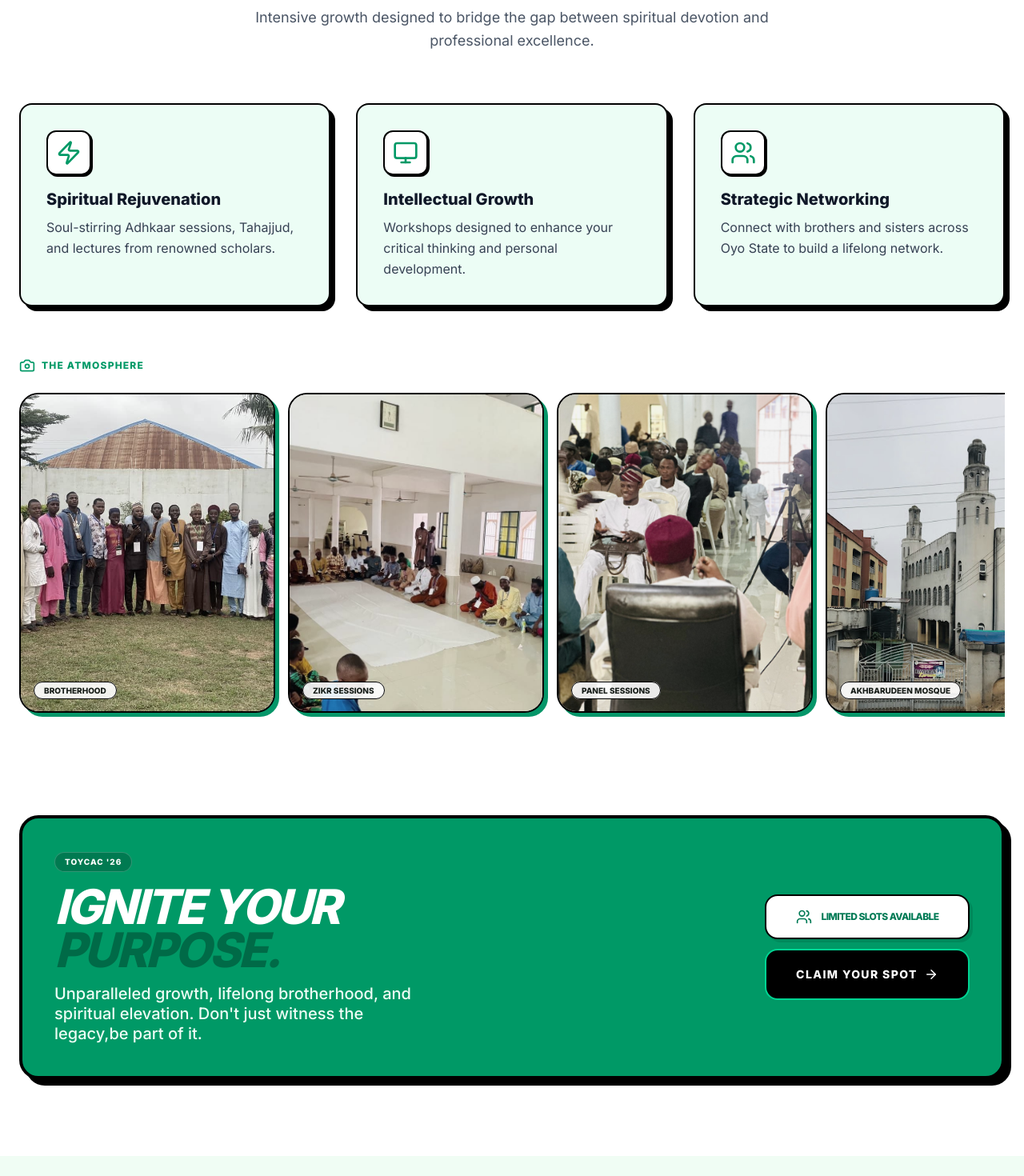
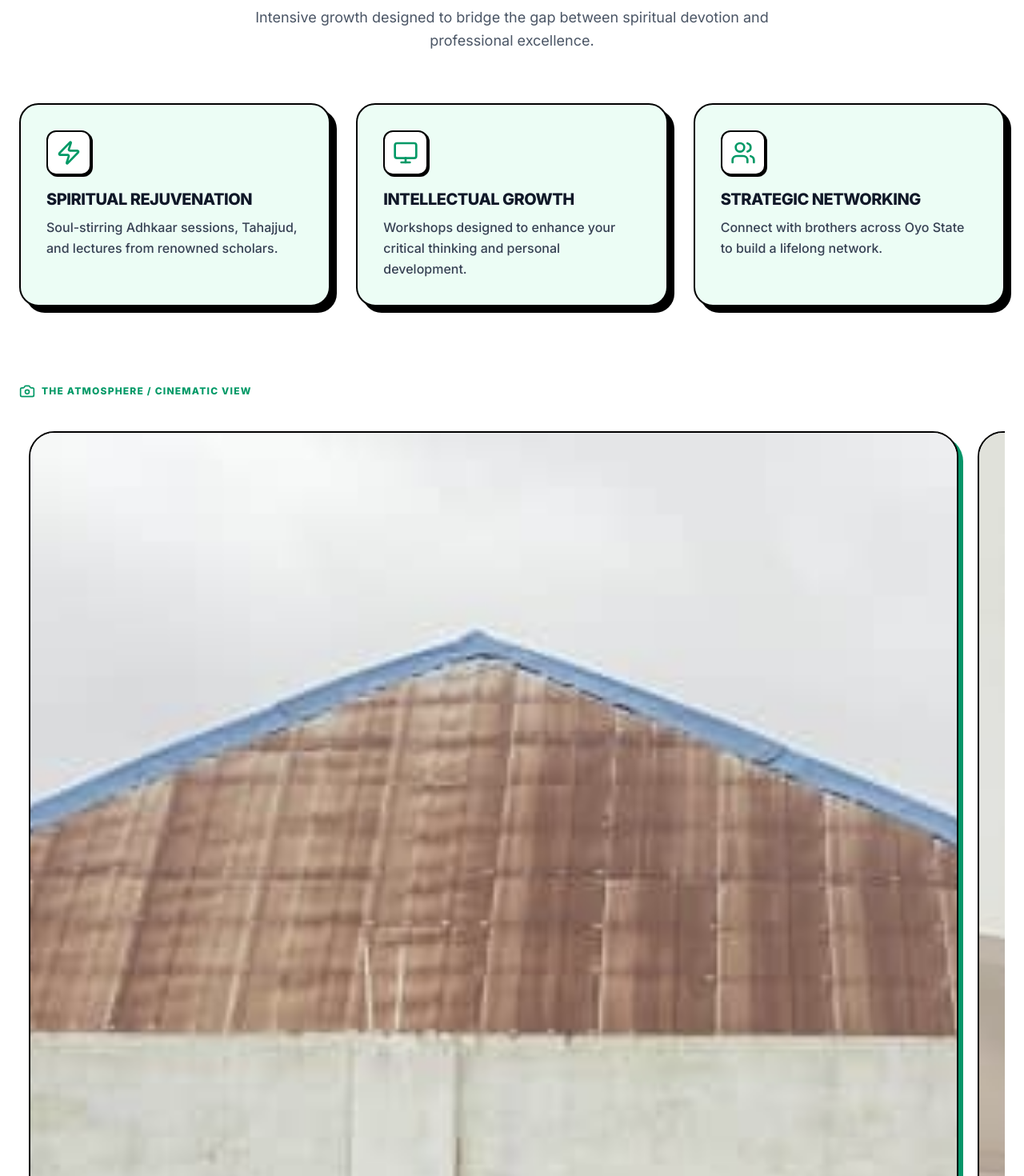
Before and after one commit to Ifetayo02/TOYCAC--26, a React (Vite) app: page / in a window 1280 px wide. Shown: the part 1040-2510 px from the top of the page at 80% size. Built offline with nearby package versions, Linux system fonts and the light colour scheme.

Commit message:
made changes

```diff
--- a/src/components/Hero.tsx
+++ b/src/components/Hero.tsx
@@ -6,7 +6,7 @@ export const Hero = () => {
   const navigate = useNavigate();
 
   return (
-    <section className="relative px-6 py-12 md:py-32 overflow-hidden bg-[#F0FDF4]">
+    <section className="relative px-6 pt-12 py-12 md:py-32 overflow-hidden bg-[#F0FDF4]">
       <div className="max-w-7xl mx-auto flex flex-col md:flex-row items-center gap-10 md:gap-16">
 
         {/* Text Content - Added 'text-center' for mobile */}
--- a/src/components/Overview.tsx
+++ b/src/components/Overview.tsx
@@ -1,12 +1,16 @@
+import React from "react";
 import { motion } from "framer-motion";
-import { Users, Calendar, MapPin, Zap, Monitor, Camera,ArrowRight } from "lucide-react";
+import { Users, Zap, Monitor, Camera, ArrowRight } from "lucide-react";
+import { useNavigate } from "react-router-dom";
+
+// Image Imports
 import imgBrotherhood from "../assets/brothers.jpg";
-import imgCompetition from "../assets/competition.jpg"
+import imgCompetition from "../assets/competition.jpg";
 import imgZikr from "../assets/Zikr.jpg";
 import imgPanel from "../assets/Panel Session.jpg";
 import imgMedical from "../assets/Medical Checkup.jpg";
 import imgMosque from "../assets/Akhbarudeen.jpg";
-import { useNavigate } from "react-router-dom";
+
 const features = [
   {
     title: "Spiritual Rejuvenation",
@@ -22,24 +26,24 @@ const features = [
   },
   {
     title: "Strategic Networking",
-    desc: "Connect with brothers and sisters across Oyo State to build a lifelong network.",
+    desc: "Connect with brothers across Oyo State to build a lifelong network.",
     icon: <Users className="w-6 h-6 md:w-8 md:h-8 text-emerald-600" />,
     color: "bg-emerald-50"
   }
 ];
 
-// Abdulqoyum: Add your image paths here
 const gallery = [
   { url: imgBrotherhood, label: "Brotherhood" },
   { url: imgZikr, label: "Zikr Sessions" },
   { url: imgPanel, label: "Panel Sessions" },
   { url: imgMosque, label: "Akhbarudeen Mosque" },
-   { url: imgCompetition, label: "Quranic & Islamic Competition" },
-    { url: imgMedical, label: "Free Medical Checkup" }
+  { url: imgCompetition, label: "Quranic Competition" },
+  { url: imgMedical, label: "Medical Checkup" }
 ];
 
 export const Overview = () => {
   const navigate = useNavigate();
+
   return (
     <section id="overview" className="py-12 md:py-24 px-0 md:px-6 bg-white overflow-hidden">
       <div className="max-w-7xl mx-auto px-4 md:px-0">
@@ -50,7 +54,7 @@ export const Overview = () => {
             initial={{ opacity: 0, y: 20 }}
             whileInView={{ opacity: 1, y: 0 }}
             viewport={{ once: true }}
-            className="text-3xl md:text-5xl font-black text-gray-900 mb-3"
+            className="text-3xl md:text-5xl font-black text-gray-900 mb-3 uppercase italic"
           >
             What to Expect at <span className="text-emerald-600">TOYCAC '26</span>
           </motion.h2>
@@ -60,91 +64,81 @@ export const Overview = () => {
           </p>
         </div>
 
-        {/* Features Grid */}
-        <div className="grid grid-cols-1 md:grid-cols-3 gap-6 md:gap-8 mb-12 md:mb-16">
+        {/* Features Grid - Staggered Animation */}
+        <div className="grid grid-cols-1 md:grid-cols-3 gap-6 md:gap-8 mb-16 md:mb-24">
           {features.map((f, i) => (
             <motion.div
               key={i}
-              initial={{ opacity: 0, y: 20 }}
+              initial={{ opacity: 0, y: 30 }}
               whileInView={{ opacity: 1, y: 0 }}
               viewport={{ once: true }}
-              className={`p-6 md:p-8 border-2 border-black rounded-2xl shadow-[4px_4px_0px_0px_rgba(0,0,0,1)] md:shadow-[6px_6px_0px_0px_rgba(0,0,0,1)] ${f.color}`}
+              transition={{ delay: i * 0.1 }}
+              className={`p-6 md:p-8 border-2 border-black rounded-3xl shadow-[4px_4px_0px_0px_rgba(0,0,0,1)] md:shadow-[8px_8px_0px_0px_rgba(0,0,0,1)] ${f.color}`}
             >
               <div className="mb-4 bg-white border-2 border-black w-12 h-12 md:w-14 md:h-14 rounded-xl flex items-center justify-center shadow-[2px_2px_0px_0px_rgba(0,0,0,1)]">
                 {f.icon}
               </div>
-              <h3 className="text-lg md:text-xl font-black text-gray-900 mb-2">{f.title}</h3>
-              <p className="text-sm md:text-base text-gray-700 leading-relaxed">{f.desc}</p>
+              <h3 className="text-lg md:text-xl font-black text-gray-900 mb-2 uppercase tracking-tight">{f.title}</h3>
+              <p className="text-sm md:text-base text-gray-700 leading-relaxed font-medium">{f.desc}</p>
             </motion.div>
           ))}
         </div>
 
-        {/* --- TRENDY CAROUSEL SECTION --- */}
-        <div className="mb-16 md:mb-24">
+        {/* --- PERFORMANCE-OPTIMIZED MARQUEE GALLERY --- */}
+        <div className="mb-16 md:mb-24 overflow-hidden">
           <div className="flex items-center gap-2 mb-6 px-4 md:px-0">
             <Camera className="text-emerald-600 w-5 h-5" />
-            <span className="font-black uppercase tracking-widest text-xs text-emerald-600">The Atmosphere</span>
+            <span className="font-black uppercase tracking-widest text-[10px] md:text-xs text-emerald-600">The Atmosphere / Cinematic View</span>
           </div>
 
-          {/* Horizontal Scroll Snap Container */}
-          <div className="flex gap-4 overflow-x-auto pb-8 px-4 md:px-0 snap-x snap-mandatory scrollbar-hide">
-            {gallery.map((img, idx) => (
+          <div className="relative flex overflow-x-hidden group">
+            <div className="flex py-4 whitespace-nowrap animate-marquee group-hover:[animation-play-state:paused]  min-w-max">
+              {[...gallery, ...gallery].map((img, idx) => (
                 <motion.div
                   key={idx}
-                className="min-w-[260px] md:min-w-[320px] aspect-[4/5] bg-gray-100 rounded-3xl overflow-hidden border-2 border-black shadow-[5px_5px_0px_0px_rgba(5,150,105,1)] snap-center relative group"
-                whileTap={{ scale: 0.98 }}
+                  className="inline-block mx-3 min-w-[260px] md:min-w-[320px] aspect-[4/5] bg-gray-100 rounded-[2rem] overflow-hidden border-2 border-black shadow-[6px_6px_0px_0px_rgba(5,150,105,1)] relative"
+                  whileTap={{ scale: 0.96 }}
                 >
                   <img
                     src={img.url}
                     alt={img.label}
-                  className="w-full h-full object-cover grayscale-[0.3] group-hover:grayscale-0 transition-all duration-500"
+                    loading="lazy"
+                    className="w-full h-full object-cover grayscale-[0.2] hover:grayscale-0 transition-all duration-700"
                   />
                   <div className="absolute bottom-4 left-4">
-                  <span className="bg-white/90 backdrop-blur px-3 py-1 rounded-full text-[10px] font-black border border-black uppercase">
+                    <span className="bg-white px-3 py-1.5 rounded-full text-[10px] font-black border-2 border-black uppercase shadow-[2px_2px_0px_0px_rgba(0,0,0,1)]">
                       {img.label}
                     </span>
                   </div>
                 </motion.div>
               ))}
-            {/* Spacer for mobile to allow last card to center */}
-            <div className="min-w-[20px] md:hidden"></div>
+            </div>
           </div>
         </div>
 
-        {/* Logistics Quick-Info Card */}
+        {/* CTA Card */}
         <motion.div
           initial={{ opacity: 0, scale: 0.95 }}
           whileInView={{ opacity: 1, scale: 1 }}
           viewport={{ once: true }}
-  className="bg-emerald-600 text-white p-6 md:p-10 rounded-3xl border-2 md:border-4 border-black shadow-[8px_8px_0px_0px_rgba(0,0,0,1)] flex flex-col md:flex-row justify-between items-center gap-8 mx-4 md:mx-0 mt-12"
+          className="bg-emerald-600 text-white p-6 md:p-10 rounded-[2.5rem] border-2 md:border-4 border-black shadow-[8px_8px_0px_0px_rgba(0,0,0,1)] flex flex-col md:flex-row justify-between items-center gap-8"
         >
           <div className="space-y-4 text-center md:text-left flex-1">
-    <div className="inline-block bg-black/20 px-3 py-1 rounded-full text-[10px] font-black uppercase tracking-widest border border-white/20">
-      TOYCAC '26
-    </div>
-
-    <h3 className="text-4xl md:text-6xl font-black italic leading-[0.9] tracking-tighter">
+            <h3 className="text-4xl md:text-6xl font-black italic leading-[0.9] tracking-tighter uppercase">
               IGNITE YOUR <br />
               <span className="text-black/30">PURPOSE.</span>
             </h3>
-
-    <p className="text-emerald-50 text-base md:text-xl font-medium max-w-md leading-tight">
-      Unparalleled growth, lifelong brotherhood, and spiritual elevation.
-      Don't just witness the legacy,be part of it.
+            <p className="text-emerald-50 text-sm md:text-xl font-medium max-w-md">
+              Unparalleled growth and spiritual elevation. Don't just witness the legacy, be part of it.
             </p>
           </div>
 
-  <div className="flex flex-col gap-3 w-full md:w-64 shrink-0">
-    <div className="bg-white text-emerald-700 p-4 rounded-2xl border-2 border-black flex items-center justify-center gap-3 shadow-[4px_4px_0px_0px_rgba(0,0,0,0.1)]">
-      <Users size={20} />
-      <span className="text-xs font-black uppercase tracking-tighter">Limited Slots Available</span>
-    </div>
-
+          <div className="flex flex-col gap-3 w-full md:w-64">
             <motion.button
               whileHover={{ scale: 1.02 }}
               whileTap={{ scale: 0.98 }}
               onClick={() => navigate('/register')}
-      className="bg-black text-white p-5 rounded-2xl border-2 border-emerald-400 font-black text-sm uppercase tracking-widest flex items-center justify-center gap-2"
+              className="bg-black text-white p-5 rounded-2xl border-2 border-emerald-400 font-black text-xs md:text-sm uppercase tracking-widest flex items-center justify-center gap-2 shadow-[4px_4px_0px_0px_rgba(0,0,0,0.3)]"
             >
               Claim Your Spot <ArrowRight size={18} />
             </motion.button>
--- /dev/null
+++ b/src/tailwind.config.js
@@ -0,0 +1,17 @@
+// tailwind.config.js
+module.exports = {
+  theme: {
+    extend: {
+      animation: {
+        'marquee': 'marquee 30s linear infinite',
+      },
+      keyframes: {
+        marquee: {
+          '0%': { transform: 'translateX(0%)' },
+          '100%': { transform: 'translateX(-100%)' },
+        },
+      },
+    },
+  },
+  plugins: [],
+}
```
Lines whose indentation alone changed are shown as unchanged.
